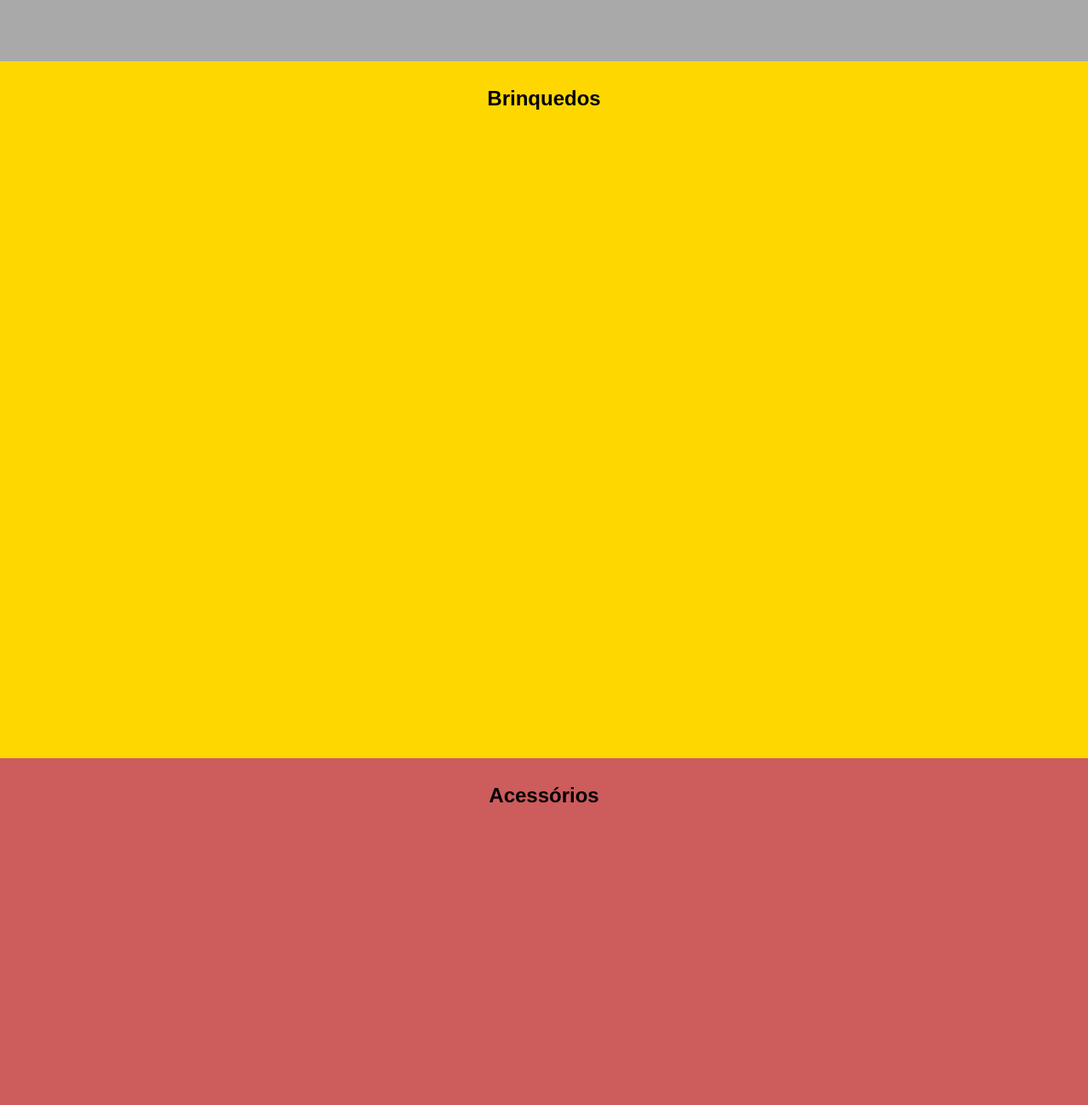
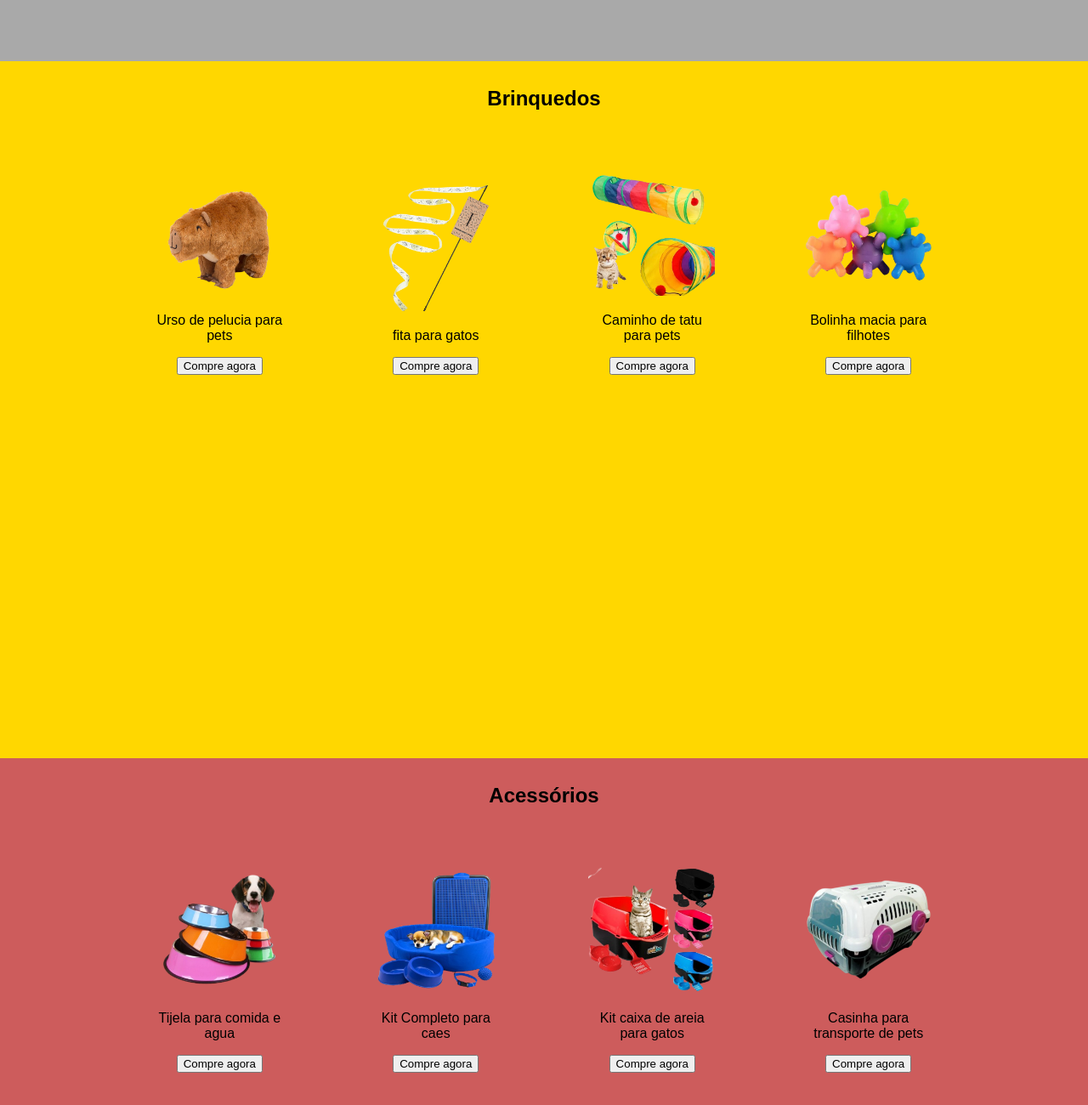
Before and after one commit to bruno025-rb/pet-shop, a plain HTML site: page index.html in a window 1280 px wide. Shown: the part 5000-6300 px from the top of the page at 85% size. Drawn offline with Linux system fonts and the light colour scheme.

Commit message:
todas imagens inseridas

```diff
--- a/index.html
+++ b/index.html
@@ -127,10 +127,39 @@
 
     <section id="brinquedo">
         <h2>Brinquedos</h2>
+
+        <div class="brinquedos"><img src="imagens/brinquedo1.png" alt="">
+            <p>Urso de pelucia para pets</p> <button>Compre agora</button>
+        </div>
+        <div class="brinquedos"><img src="imagens/brinquedo2.png" alt="">
+            <p>fita para gatos</p> <button>Compre agora</button>
+        </div>
+        <div class="brinquedos"><img src="imagens/brinquedo3.png" alt="">
+            <p>Caminho de tatu para pets</p> <button>Compre agora</button>
+        </div>
+        <div class="brinquedos"><img src="imagens/brinquedo4.png" alt="">
+            <p>Bolinha macia para filhotes</p> <button>Compre
+                agora</button>
+        </div>
     </section>
 
     <section id="acessorio">
         <h2>Acessórios</h2>
+        <div class="raçoes"><img src="imagens/acessorio1.png" alt="">
+            <p>Tijela para comida e agua</p> <button>Compre agora</button>
+        </div>
+        <div class="raçoes"><img src="imagens/acessorio2.png" alt="">
+            <p>Kit Completo para caes</p> <button>Compre agora</button>
+        </div>
+        <div class="raçoes"><img src="imagens/acessorio3.png" alt="">
+            <p>Kit caixa de areia para gatos</p>
+            <button>Compre agora</button>
+        </div>
+        <div class="raçoes"><img src="imagens/acessorio4.png" alt="">
+            <p>Casinha para transporte de pets</p> <button>Compre
+                agora</button>
+
+
     </section>
 
 
--- a/petshop.css
+++ b/petshop.css
@@ -91,6 +91,18 @@ section {
 #brinquedo {
     background-color: gold;
 }
+.brinquedos{
+    display: inline-block;
+    flex-wrap: wrap;
+    width: 150px;
+    margin: 50px;
+
+}
+.brinquedos img {
+    width: 100%;
+    height: 100%;
+    object-fit: cover;
+}
 
 #acessorio {
     background-color: indianred;
```
Also changed, not shown: imagens/acessorio1.png (added), imagens/acessorio2.png (added), imagens/acessorio3.png (added), imagens/acessorio4.png (added), imagens/brinquedo1.png (added), imagens/brinquedo2.png (added), imagens/brinquedo3.png (added), imagens/brinquedo4.png (added).
